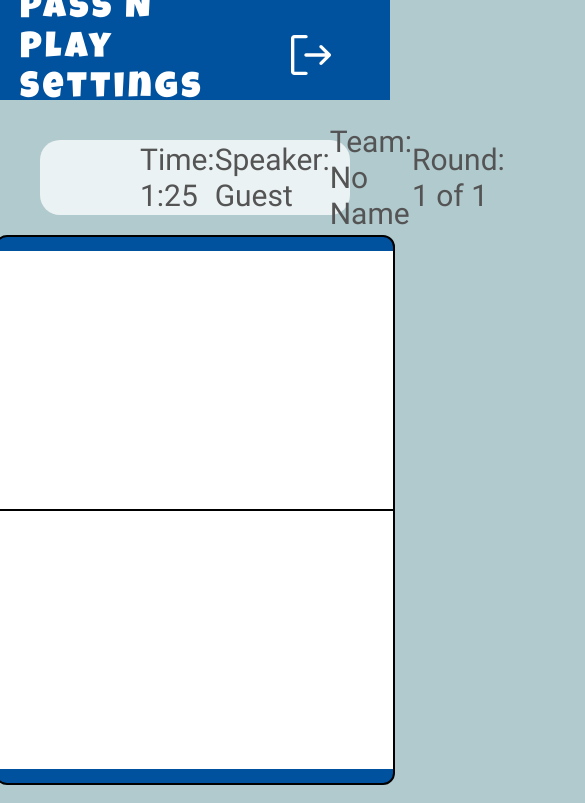
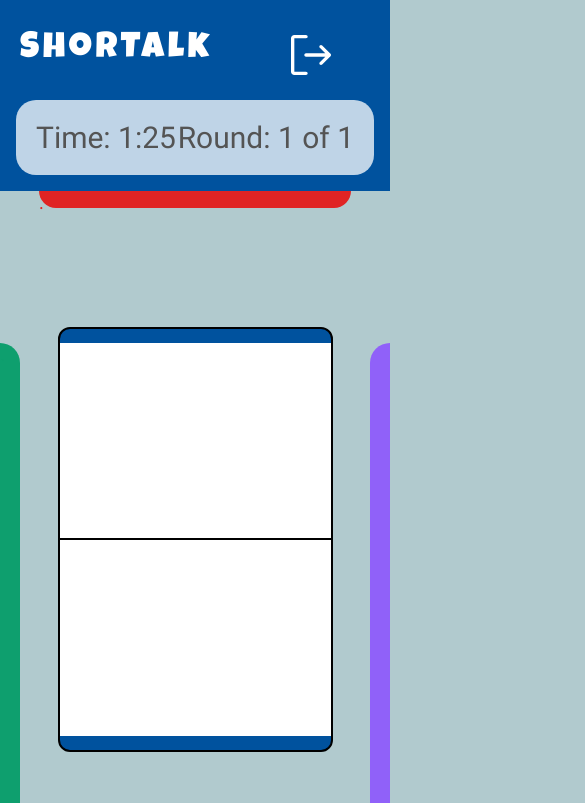
Before and after one commit to JarIsCoding/Shortalk---Front-End, a Next.js app: page /pages/passAndPlay in a window 390 px wide. Shown: the top 803 px of the page, 585 px wide, since content can reach past the window. Built offline with nearby package versions, Linux system fonts and the light colour scheme.

Commit message:
swipe changes, pnp responsivness, and additional responsiveness changes overall

```diff
--- a/package.json
+++ b/package.json
@@ -13,7 +13,8 @@
     "flowbite-react": "^0.7.5",
     "next": "^14.1.4",
     "react": "^18.2.0",
-    "react-dom": "^18.2.0"
+    "react-dom": "^18.2.0",
+    "react-swipeable": "^7.0.1"
   },
   "devDependencies": {
     "@types/node": "^20",
--- a/src/app/components/Card.tsx
+++ b/src/app/components/Card.tsx
@@ -3,7 +3,7 @@ import React from 'react'
 
 const Card = (props: ICard) => {
   return (
-    <div className='h-[550px] w-[400px] flex flex-col justify-between rounded-xl border-2 border-black bg-dblue'>
+    <div className='lg:h-[550px] lg:w-[400px] md:h-[500px] md:w-[350px] h-[425px] w-[275px] flex flex-col justify-between rounded-xl border-2 border-black bg-dblue text-center'>
         <div className='  w-full h-[30px]'></div>
         <div className=' w-full h-full font-Roboto text-[38px] border-b-2 border-black bg-white flex justify-center items-center'>{props.top}</div>
         <div className=' w-full h-full font-Roboto text-[38px] bg-white flex justify-center items-center'>{props.bottom}</div>
--- a/src/app/components/ScoreTable.tsx
+++ b/src/app/components/ScoreTable.tsx
@@ -1,14 +1,13 @@
 'use client'
 
 import { IScoreTableProps } from '@/Interfaces/Interfaces'
-import { FooterDivider } from 'flowbite-react'
 import React from 'react'
 
 const ScoreTable = (props: IScoreTableProps) => {
     return (
         <div className='flex justify-center py-10 cursor-default'>
 
-            <div className='grid grid-cols-1 bg-white'>
+            <div className='grid lg:grid-cols-1 grid-cols-3 bg-white'>
                 <div className='border-[2px] border-black px-14 py-2'>
                     <p className='text-gray-600 font-LuckiestGuy text-[40px] tracking-widest text-center'>
                         SKIPPED
--- a/src/app/components/StatusBar.tsx
+++ b/src/app/components/StatusBar.tsx
@@ -4,7 +4,7 @@ import Timer from './Timer'
 
 const StatusBar = (props: IStatusBar) => {
   return (
-    <div className=' bg-status rounded-[20px] px-[100px] py-[10px] font-Roboto text-textGray w-full h-[75px] flex justify-between items-center text-3xl cursor-default'>
+    <div className=' bg-status rounded-[20px] lg:px-[100px] px-5 py-[10px] font-Roboto text-textGray w-full h-[75px] flex justify-between items-center text-3xl cursor-default'>
         {props.time && <Timer initialTime={props.time}/>}
         {props.Speaker && <div>{"Speaker: " + props.Speaker}</div>}
         {props.teamName && <div>{"Team: " + props.teamName}</div>}
--- a/src/app/globals.css
+++ b/src/app/globals.css
@@ -97,6 +97,35 @@ letter-spacing: 0.1em;
   }
 }
 
+.animateSide {
+  animation: sideAnimation 1.5s forwards;
+}
+
+@keyframes sideAnimation {
+  0% {
+    transform: scale(1);
+  }
+  50% {
+    transform: scale(1.2);
+  }
+  100% {
+    transform: scale(1.5);
+  }
+}
+
+square {
+  height: 400px;
+  width: 400px;
+  overflow: hidden;
+}
+svg {
+  height: 100%;
+  width: 100%;
+}
+polygon {
+  fill: aliceblue;
+}
+
 /* WARNING!!!!!!!!!! */
 /* ONLY WICKED CSS BELOW THIS COMMENT */
 /*!
--- a/src/app/pages/passAndPlay/page.tsx
+++ b/src/app/pages/passAndPlay/page.tsx
@@ -12,6 +12,7 @@ import { getCard } from '@/utils/Dataservices'
 import { Button, Modal } from 'flowbite-react'
 import { useRouter } from 'next/navigation'
 import React, { useEffect, useRef, useState } from 'react'
+import { useSwipeable } from 'react-swipeable'
 
 const PassAndPlayPage = () => {
 
@@ -96,12 +97,97 @@ const PassAndPlayPage = () => {
 
   const [openModal, setOpenModal] = useState(false);
 
+  const [swipeRight, setSwipeRight] = useState(false)
+  const [swipeLeft, setSwipeLeft] = useState(false)
+  const [swipeUp, setSwipeUp] = useState(false)
+  const [swipeDown, setSwipeDown] = useState(false)
+  const [isSwiping, setIsSwiping] = useState(false)
+  const [anim, setAnim] = useState(false)
+  const [anim2, setAnim2] = useState(false)
+  const [anim3, setAnim3] = useState(false)
+  const [anim4, setAnim4] = useState(false)
+
+  const handleSwipe = useSwipeable({
+    onSwiping: () => {
+      console.log('Swiping!');
+      setIsSwiping(true)
+    },
+    onSwipedRight: () => {
+      console.log('Swiped to the right');
+      setSwipeRight(true);
+      setSwipeLeft(false);
+      setSwipeDown(false);
+      setSwipeUp(false)
+      setIsSwiping(false)
+      ThreePointBtnHandle()
+    },
+    onSwipedLeft: () => {
+      console.log('Swiped to the left');
+      setSwipeLeft(true);
+      setSwipeRight(false);
+      setSwipeDown(false);
+      setSwipeUp(false)
+      setIsSwiping(false)
+      OnePointBtnHandle()
+    },
+    onSwipedUp: () => {
+      console.log('Swiped Upward');
+      setSwipeUp(true);
+      setSwipeLeft(false);
+      setSwipeRight(false);
+      setSwipeDown(false)
+      setIsSwiping(false)
+      BuzzBtnHandle()
+    },
+    onSwipedDown: () => {
+      console.log('Swiped Downward');
+      setSwipeDown(true);
+      setSwipeLeft(false);
+      setSwipeRight(false);
+      setIsSwiping(false)
+      setSwipeUp(false)
+      SkipBtnHandle()
+    }
+  })
+
+  const animCheck = () => {
+    if (swipeUp) {
+      setAnim(true)
+      setAnim2(false)
+      setAnim3(false)
+      setAnim4(false)
+      console.log('anim1')
+    } else if (swipeRight) {
+      setAnim2(true)
+      setAnim(false)
+      setAnim3(false)
+      setAnim4(false)
+      console.log('anim2')
+    } else if (swipeDown) {
+      setAnim3(true)
+      setAnim(false)
+      setAnim2(false)
+      setAnim4(false)
+      console.log('anim3')
+    } else if (swipeLeft) {
+      setAnim4(true)
+      setAnim(false)
+      setAnim2(false)
+      setAnim3(false)
+      console.log('anim4')
+    }
+  }
+
+  // useEffect(() => {
+  //   animCheck()
+  // }, [swipeUp, swipeRight, swipeDown, swipeLeft])
+
   return (
     <div className=' bg-lblue h-screen'>
 
       {/* Navbar */}
       <div className='relative'>
-        <NavBar title="Pass N' Play Settings" />
+        <NavBar title="ShorTalk" />
         <div className="absolute top-6 right-0 mr-10 flex z-50">
           <Button onClick={() => setOpenModal(true)} className="bg-clear">
             <svg width="40" height="40" viewBox="0 0 40 40" fill="none" xmlns="http://www.w3.org/2000/svg">
@@ -109,9 +195,37 @@ const PassAndPlayPage = () => {
             </svg>
           </Button>
         </div>
+        <div className='lg:hidden block w-full bg-dblue ps-4 pe-4 pb-4'>
+          <StatusBar
+            time={roundTime}
+            teamName={null}
+            roundNumber={1}
+            roundTotal={numberOfRounds}
+            role={null}
+            OnePointWord={null}
+            ThreePointWord={null}
+            Speaker={null}
+          />
+        </div>
       </div>
 
-      <div className=' px-10 flex flex-col items-center space-y-5 mt-10'>
+      <div className='lg:hidden block'>
+        <div {...handleSwipe} className='w-full h-screen absolute z-20'>
+          <div className='flex justify-center h-[10%]'>
+            <div className='rounded-b-full h-[20%] bg-red-600 text-red-600 w-[80%]'>.</div>
+          </div>
+          <div className='flex justify-between items-center h-[80%]'>
+            <div className='rounded-e-full h-[80%] bg-green-500 text-green-500 w-5'>.</div>
+            <div className='rounded-s-full h-[80%] bg-purple-500 text-purple-500 w-5'>.</div>
+          </div>
+          <div className='flex justify-center absolute bottom-0 w-[100%]'>
+            <div className='rounded-t-full h-[20%] bg-gray-500 text-gray-500 w-[80%]'>.</div>
+          </div>
+        </div>
+      </div>
+
+      <div className='px-10 flex flex-col items-center space-y-5 lg:pt-10 pt-1'>
+        <div className='lg:block hidden w-full'>
           <StatusBar
             time={roundTime}
             teamName={team}
@@ -122,14 +236,21 @@ const PassAndPlayPage = () => {
             ThreePointWord={null}
             Speaker={speaker}
           />
+        </div>
+
+        <div className='lg:static absolute lg:p-0 flex items-center md:pt-20 pt-28 z-10'>
           <Card top={card.top} bottom={card.bottom} />
-        <div className=' w-full px-40 flex justify-between'>
-          <div className=' cursor-pointer' onClick={SkipBtnHandle}><SkipBtn /></div>
-          <div className=' cursor-pointer' onClick={BuzzBtnHandle}><BuzzBtn /></div>
-          <div className=' cursor-pointer' onClick={OnePointBtnHandle}><OnePointBtn /></div>
-          <div className=' cursor-pointer' onClick={ThreePointBtnHandle}><ThreePointBtn /></div>
+        </div>
+
+        <div className=' w-full px-40 lg:flex justify-between hidden pb-10'>
+          <div className='cursor-pointer' onClick={SkipBtnHandle}><SkipBtn /></div>
+          <div className='cursor-pointer' onClick={BuzzBtnHandle}><BuzzBtn /></div>
+          <div className='cursor-pointer' onClick={OnePointBtnHandle}><OnePointBtn /></div>
+          <div className='cursor-pointer' onClick={ThreePointBtnHandle}><ThreePointBtn /></div>
         </div>
       </div>
+
+
 
       {/* Modal for navbar */}
       <Modal show={openModal} size="md" onClose={() => setOpenModal(false)} popup>
```
Also changed, not shown: 1 other file (tests, documents, lock files or other folders). Lines whose indentation alone changed are shown as unchanged.
